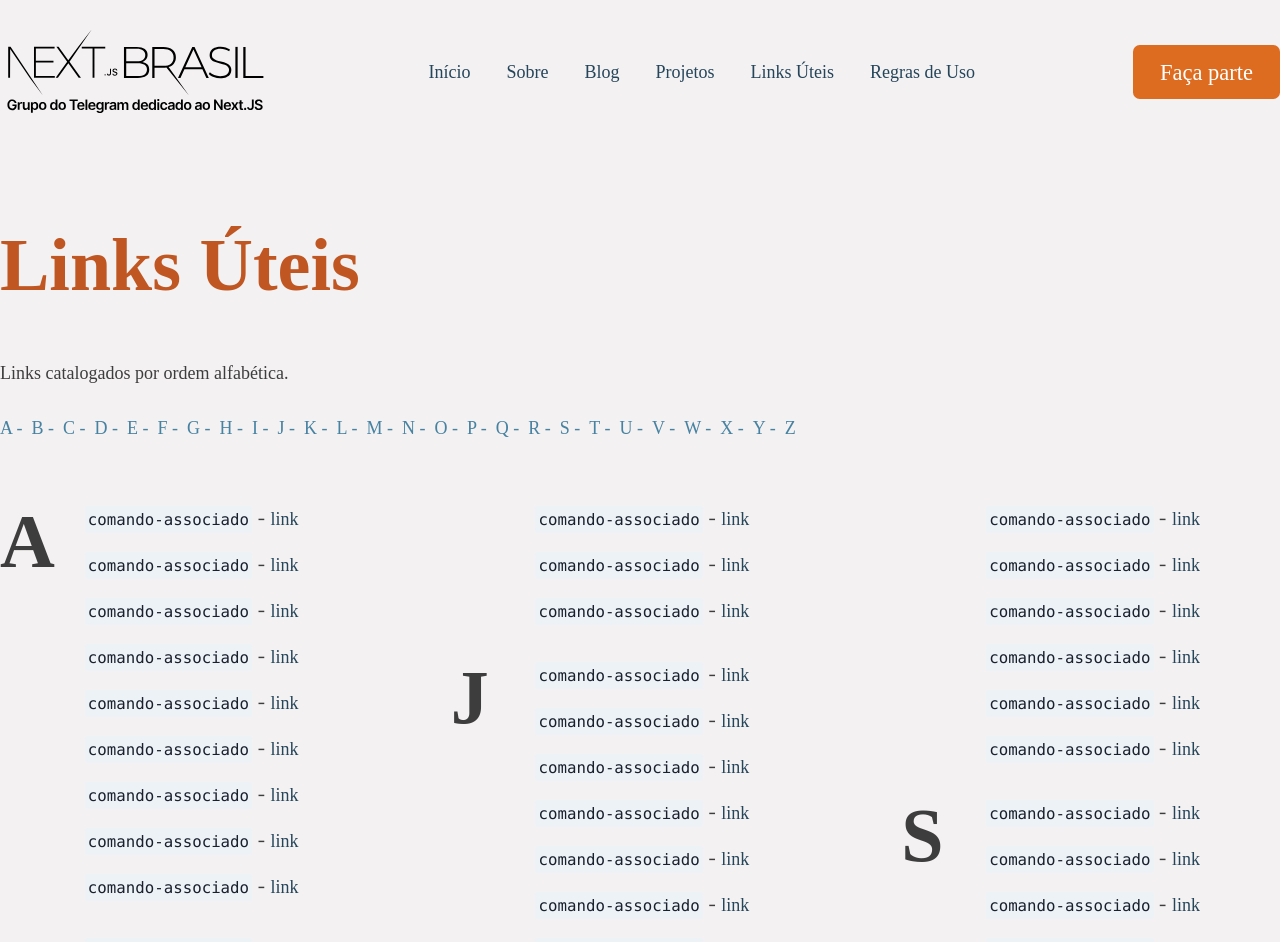
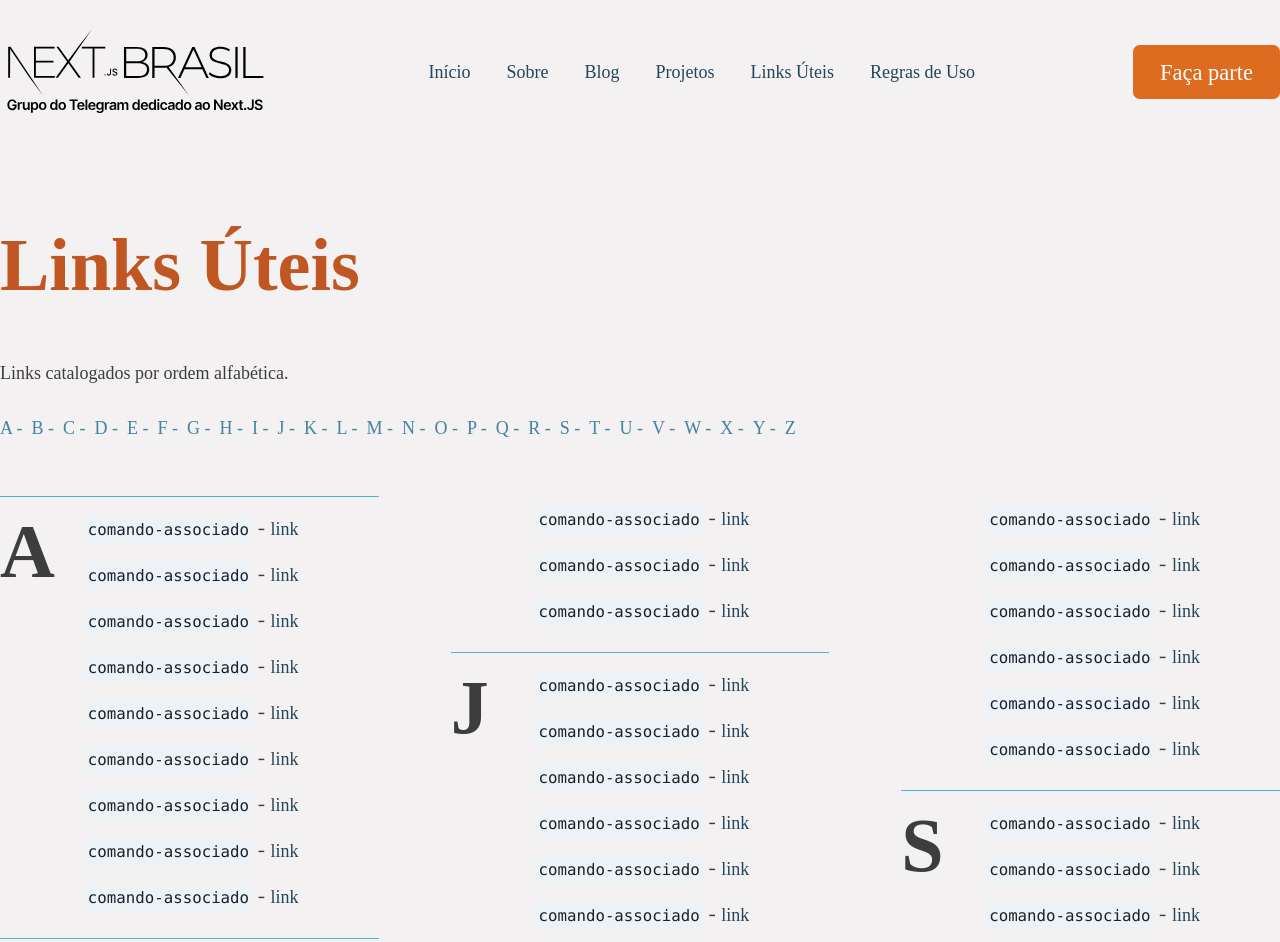
Before and after one commit to procarrera/telegram-nextjs-br, a Next.js app: page /links in a window 1280 px wide. Shown: the top 942 px of the page. Built offline with nearby package versions, Linux system fonts and the light colour scheme; a web font is replaced by a local one.

Commit message:
Decoration

```diff
--- a/pages/links.tsx
+++ b/pages/links.tsx
@@ -116,6 +116,9 @@ export default function Regras() {
                   mb={4}
                 >
                   <GridItem
+                    borderTop="1px"
+                    borderColor="blueGreen.400"
+                    pt={2}
                     id={letter}
                     as={Heading}
                     colSpan={1}
@@ -124,6 +127,10 @@ export default function Regras() {
                     mb="auto"
                     fontSize='4xl'>{letter}</GridItem>
                   <GridItem
+                    borderTop="1px"
+                    borderColor="blueGreen.400"
+                    pt={2}
+
                     colSpan={1}
                     colStart={2}
                     as={List}
```
